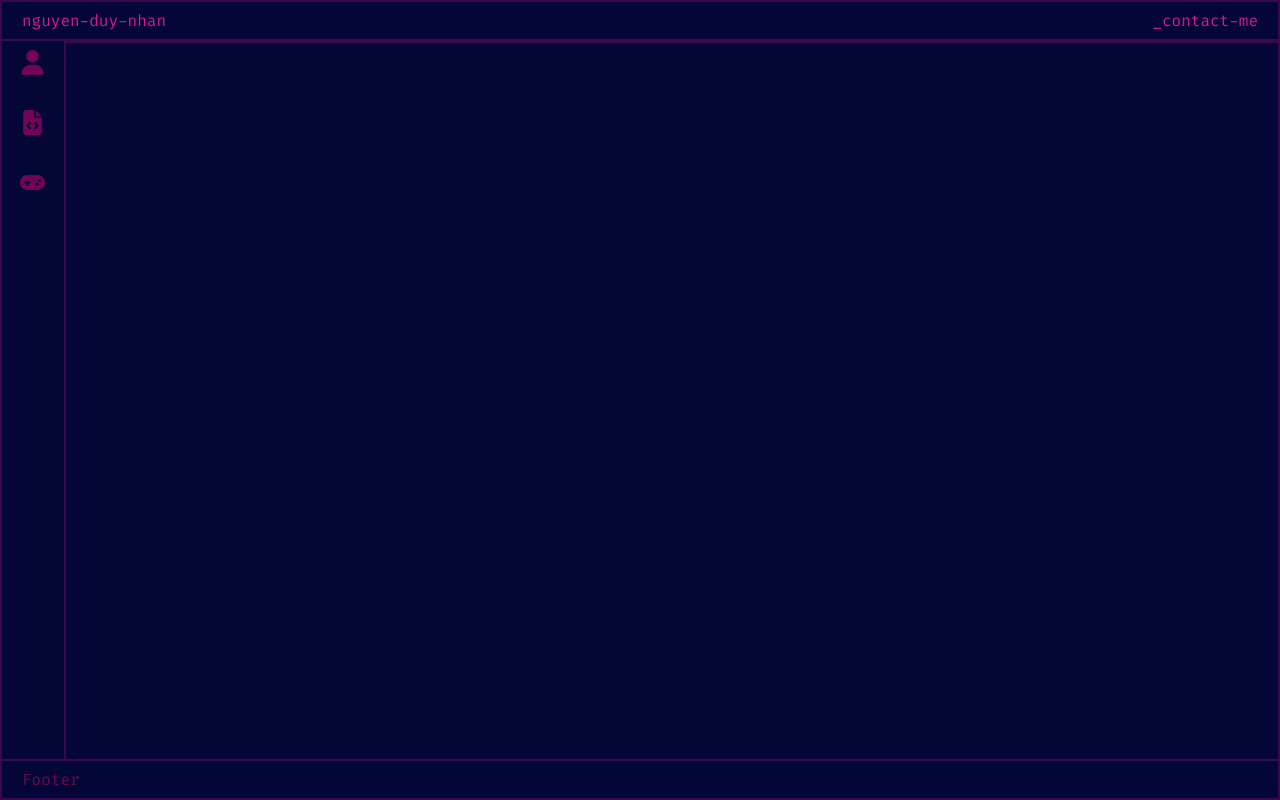
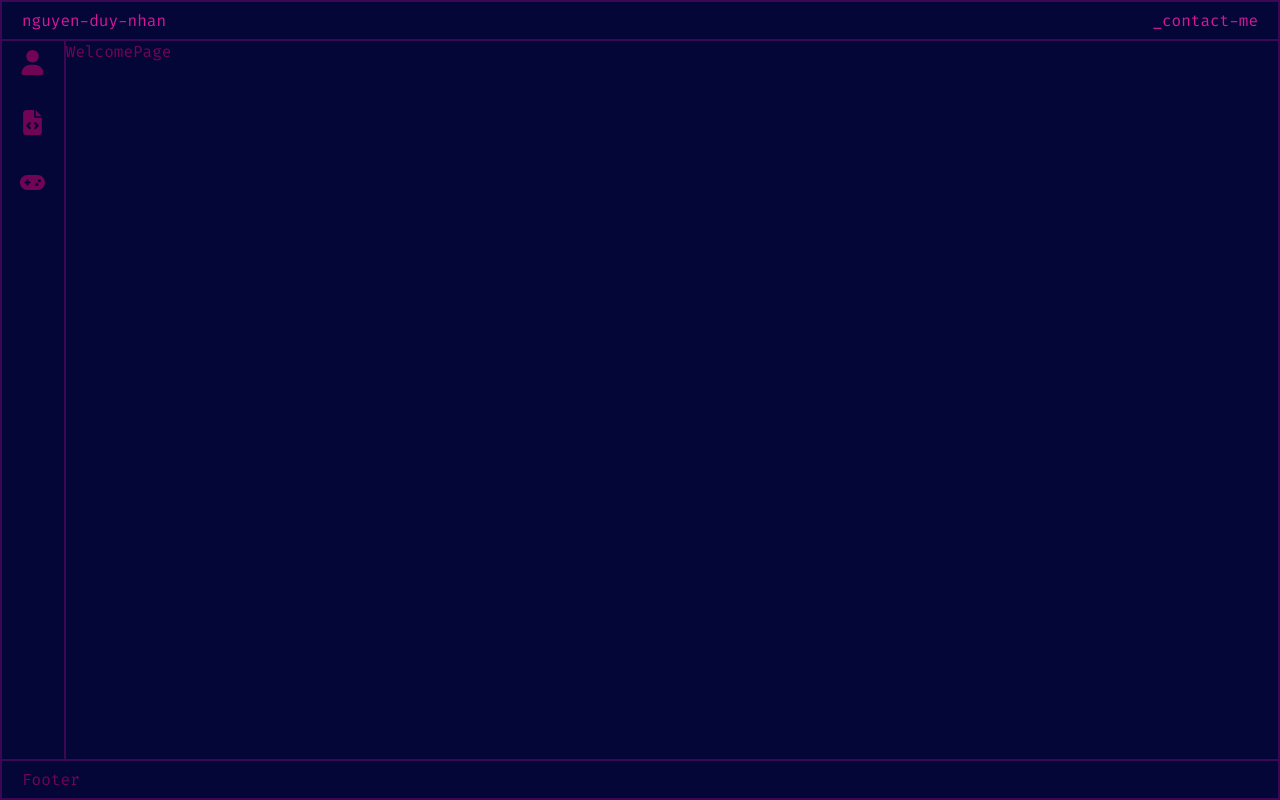
Before and after one commit to duynhannguyen/portfolio-website, a React (Vite) app: page / in a window 1280 px wide. Built offline with nearby package versions, Linux system fonts and the light colour scheme.

Commit message:
fix: replace some div tags into semantic tags and adding return in IF block  in tabBar

```diff
--- a/src/App.tsx
+++ b/src/App.tsx
@@ -7,9 +7,9 @@ function App() {
   return (
     <div className="app-wrap">
       <Header />
-      <div className="body-section">
+      <main className="body-section">
         <MainSection />
-      </div>
+      </main>
       <Footer />
     </div>
   );
--- a/src/components/contentSection/ContentSection.tsx
+++ b/src/components/contentSection/ContentSection.tsx
@@ -22,7 +22,7 @@ const ContentSection = ({
   selectedKey,
 }: ContentSectionProps) => {
   return (
-    <>
+    <nav>
       <div className="tab-bar-section">
         {" "}
         <TabBar
@@ -40,7 +40,7 @@ const ContentSection = ({
           }
         })}
       </div>
-    </>
+    </nav>
   );
 };
 
--- a/src/components/folderStructure/FolderStructure.tsx
+++ b/src/components/folderStructure/FolderStructure.tsx
@@ -73,7 +73,7 @@ const FolderStructure = ({
   };
 
   return (
-    <div className="folder-structure-wrap">
+    <section className="folder-structure-wrap">
       <div className="title">{folderTitle}</div>
       <div className="folder-wrap">
         <Tree
@@ -87,7 +87,7 @@ const FolderStructure = ({
           defaultSelectedKeys={selectedKey}
         />
       </div>
-    </div>
+    </section>
   );
 };
 
--- a/src/components/mainSection/MainSection.tsx
+++ b/src/components/mainSection/MainSection.tsx
@@ -4,6 +4,7 @@ import NavigateSection from "../navigateSection/NavigateSection";
 import "./MainSection.css";
 import FolderStructure from "../folderStructure/FolderStructure";
 import { ChildrenType } from "../../constants/constants";
+import WelcomePage from "../welcomePage/WelcomePage";
 
 const MainSection = () => {
   const [folderTitle, setFolderTitle] = useState("");
@@ -26,7 +27,6 @@ const MainSection = () => {
       }
       return tab;
     });
-    // console.log("showOnlyActiveFile", showOnlyActiveFile);
     setShowTabBar(showOnlyActiveFile);
     setSelectdKey([key]);
   };
@@ -37,6 +37,7 @@ const MainSection = () => {
     event.stopPropagation();
     const currentFileIndex = showTabBar.findIndex((tab) => tab.key === key);
     const lastTabIndex = showTabBar.length - 1 === currentFileIndex;
+
     if (showTabBar[currentFileIndex].isActive && lastTabIndex) {
       const showLastFile = showTabBar.map((tabs, index) => {
         tabs.isActive = false;
@@ -45,13 +46,12 @@ const MainSection = () => {
         }
         return tabs;
       });
-
       const removeCurrentFile = showLastFile.filter((tab) => tab.key !== key);
       setShowTabBar(removeCurrentFile);
       if (showLastFile.length === 1) {
         return setSelectdKey([]);
       }
-      setSelectdKey([showLastFile[showLastFile.length - 2].key]);
+      return setSelectdKey([showLastFile[showLastFile.length - 2].key]);
     }
     if (showTabBar[currentFileIndex].isActive && !lastTabIndex) {
       const removeCurrentFile = showTabBar.filter((tab) => tab.key !== key);
@@ -66,11 +66,11 @@ const MainSection = () => {
       if (showLastFile.length === 1) {
         return setSelectdKey([]);
       }
-      setSelectdKey([showLastFile[showLastFile.length - 1].key]);
+      return setSelectdKey([showLastFile[showLastFile.length - 1].key]);
     }
     if (!showTabBar[currentFileIndex].isActive) {
       const closeTab = showTabBar.filter((tab) => tab.key !== key);
-      setShowTabBar(closeTab);
+      return setShowTabBar(closeTab);
     }
   };
 
@@ -90,8 +90,14 @@ const MainSection = () => {
           selectedKey={selectedKey}
         />
       )}
-
-      <div className="content-container">
+      {showTabBar.length === 0 && (
+        <section>
+          {" "}
+          <WelcomePage />{" "}
+        </section>
+      )}
+      {showTabBar.length > 0 && (
+        <section className="content-container">
           <ContentSection
             handleCloseTab={handleCloseTab}
             activeFileToShow={activeFileToShow}
@@ -99,7 +105,8 @@ const MainSection = () => {
             setSelectdKey={setSelectdKey}
             selectedKey={selectedKey}
           />
-      </div>
+        </section>
+      )}
     </div>
   );
 };
--- a/src/components/navigateSection/NavigateSection.tsx
+++ b/src/components/navigateSection/NavigateSection.tsx
@@ -1,5 +1,5 @@
-import ActivityBar from '../activityBar/ActivityBar';
-import './NavigateSection.css';
+import ActivityBar from "../activityBar/ActivityBar";
+import "./NavigateSection.css";
 
 export type NavigateSectionProps = {
   folderTitle: string;
@@ -11,9 +11,9 @@ const NavigateSection = ({
   folderTitle,
 }: NavigateSectionProps) => {
   return (
-    <div className="navigate-section-wrap">
+    <nav className="navigate-section-wrap">
       <ActivityBar clickToFolded={clickToFolded} folderTitle={folderTitle} />
-    </div>
+    </nav>
   );
 };
 
--- /dev/null
+++ b/src/components/welcomePage/WelcomePage.css
@@ -0,0 +1 @@
+/*# sourceMappingURL=WelcomePage.css.map */
--- /dev/null
+++ b/src/components/welcomePage/WelcomePage.tsx
@@ -0,0 +1,7 @@
+import "./WelcomePage.css";
+
+const WelcomePage = () => {
+  return <div>WelcomePage</div>;
+};
+
+export default WelcomePage;
```
Also changed, not shown: src/components/welcomePage/WelcomePage.scss (added), 1 other file (tests, documents, lock files or other folders). Lines whose indentation alone changed are shown as unchanged.
